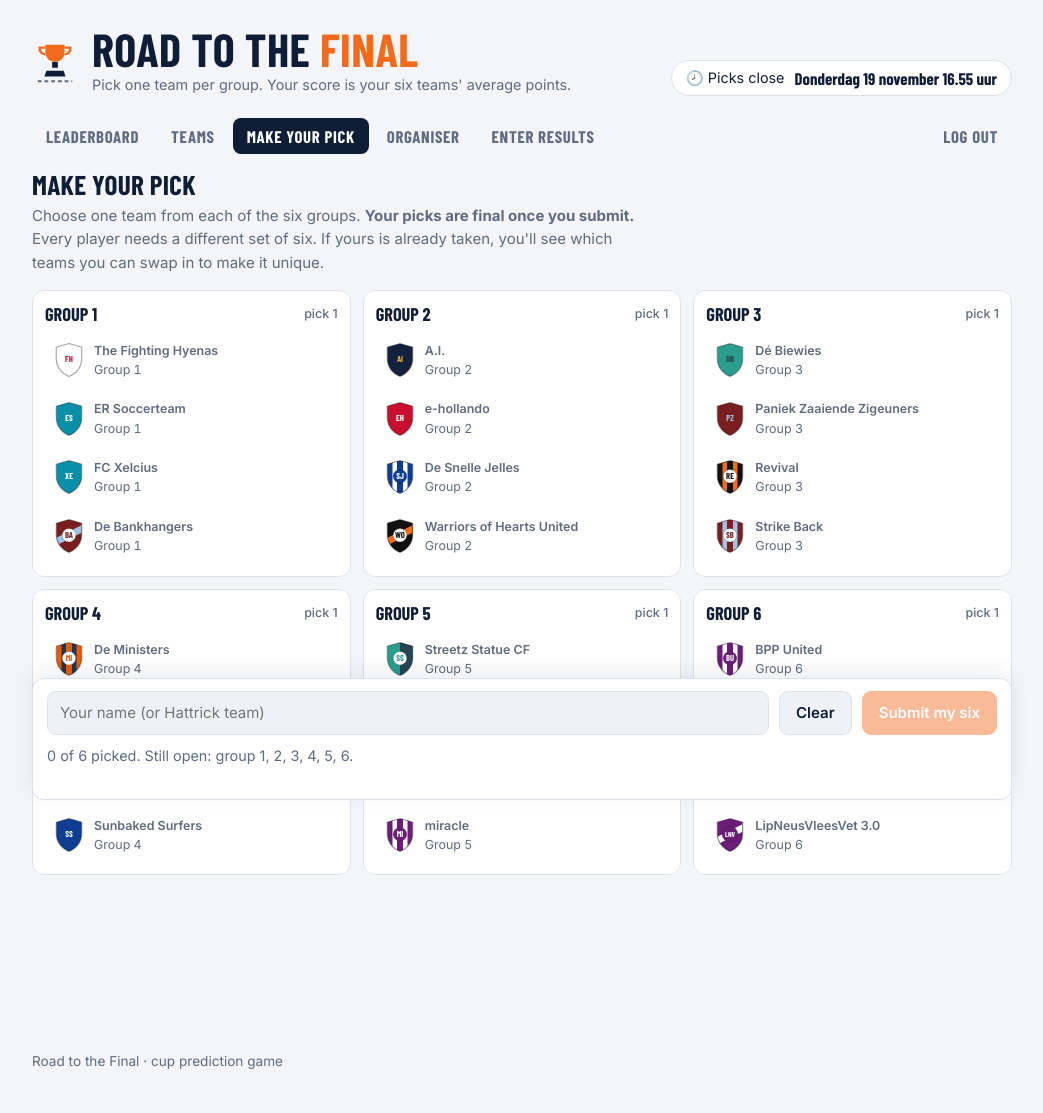
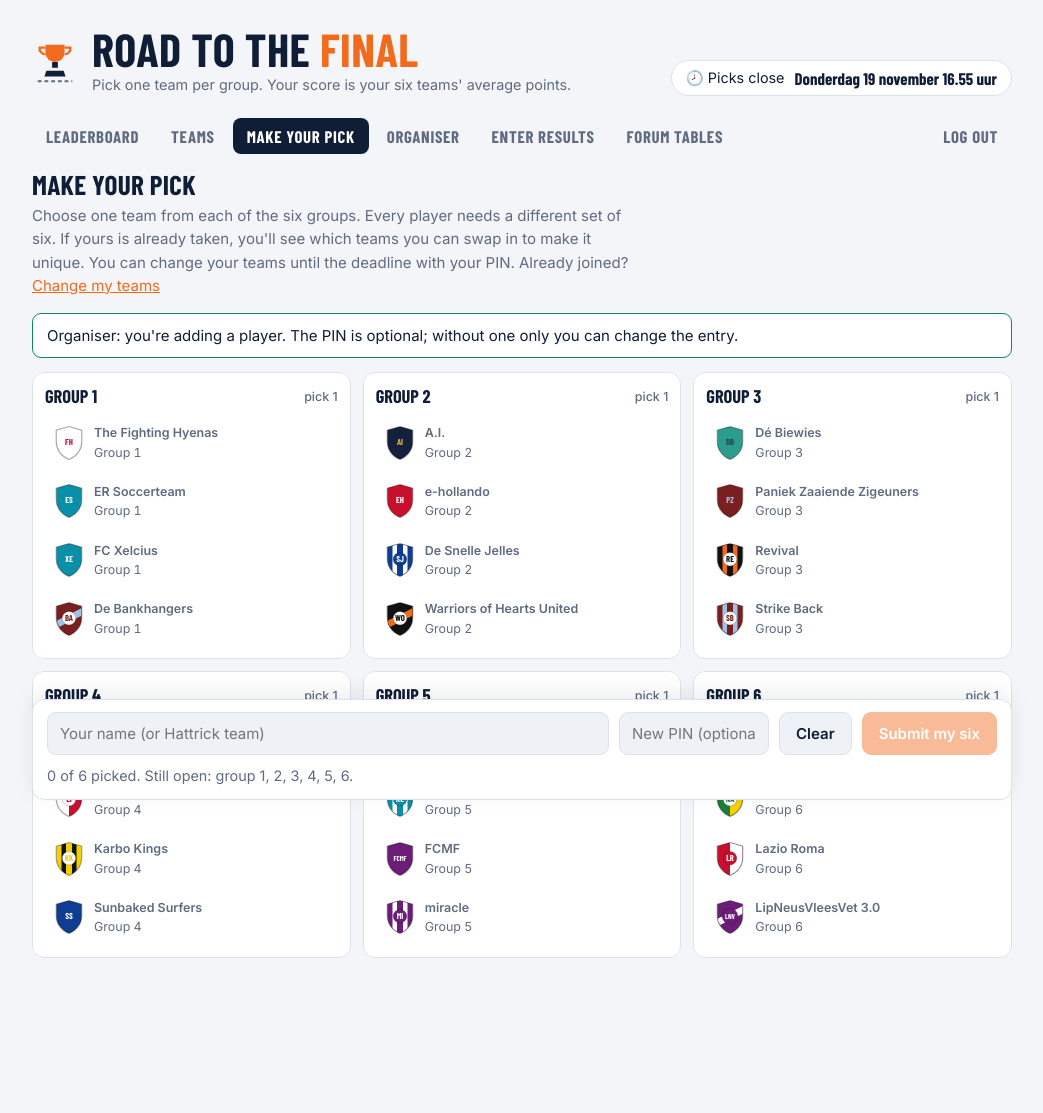
Before and after one commit to Ronnehn/RoadToTheFinal, a FastAPI app: page /pick in a window 1280 px wide. Shown: the top 1113 px of the page, without its empty margins (118-1161 px from the left). Before the commit the page ends 1069 px from the top, so only its background shows below. Run offline with FastAPI, Linux system fonts and the light colour scheme; the visitor is signed in with stand-in values (Sample User, id 1); data comes from the database, SQL or seed files in the repository; data that the repository does not hold is empty; some web fonts are replaced.

Commit message:
Change picks with a PIN, late entries, paste match results, forum tables
- players set a PIN and can change their six until the deadline (still unique)
- organiser can add late entries and edit any entry
- paste all match results at once (A 2-1 B, nv, ns 4-3)
- Hattrick forum markup for standings and knock-outs
- match entry on by default for new installs

Co-Authored-By: Claude Opus 5.5 <noreply@anthropic.com>
Claude-Session: https://claude.ai/code/session_01TCX3vQz5vUA7SWS1f5sM1T

```diff
--- a/app/main.py
+++ b/app/main.py
@@ -40,11 +40,11 @@ def is_admin(request):
     return bool(request.session.get("admin"))
 
 
-def page(request, name, status_code=200, **ctx):
+def page(request, template, status_code=200, **ctx):
     ctx.setdefault("state", None)
     ctx.update(is_admin=is_admin(request), picks_open=game.picks_open(), deadline_label=game.deadline_label(),
                deadline_iso=game.deadline().isoformat(), active_tab=ctx.get("active_tab", ""))
-    return templates.TemplateResponse(request, name, ctx, status_code=status_code)
+    return templates.TemplateResponse(request, template, ctx, status_code=status_code)
 
 
 def pick_round(state, request):
@@ -82,10 +82,53 @@ def teams_page(request: Request):
     return page(request, "teams.html", state=s, rnd=rnd, rows=rows, prev=prev, hide=hide, active_tab="teams")
 
 
+def editing_entry(request):
+    eid = request.session.get("entry")
+    return db.one("SELECT * FROM rtf_entries WHERE id = ?", (eid,)) if eid else None
+
+
 @app.get("/pick", response_class=HTMLResponse)
 def pick_form(request: Request):
     s = State()
-    return page(request, "pick.html", state=s, active_tab="pick", error=None, form={}, avail=None)
+    e = editing_entry(request)
+    form = {"name": e["name"], **{f"g{g}": e[f"g{g}"] for g in GROUPS}} if e else {}
+    return page(request, "pick.html", state=s, active_tab="pick", error=None, form=form, avail=None, editing=e)
+
+
+@app.get("/pick/new")
+def pick_new(request: Request):
+    request.session.pop("entry", None)
+    return RedirectResponse("/pick", 303)
+
+
+@app.get("/pick/change", response_class=HTMLResponse)
+def change_form(request: Request):
+    return page(request, "change.html", active_tab="pick", error=None, name="")
+
+
+_pin_fails: dict[str, list[float]] = {}
+
+
+@app.post("/pick/change", response_class=HTMLResponse)
+async def change_login(request: Request):
+    form = await request.form()
+    name = " ".join((form.get("name") or "").split())
+    pin = (form.get("pin") or "").strip()
+    ip = request.client.host if request.client else "?"
+    now = time.time()
+    recent = [t for t in _pin_fails.get(ip, []) if now - t < 600]
+    if not game.picks_open():
+        return page(request, "change.html", active_tab="pick", error=f"Picks closed on {game.deadline_label()}.", name=name)
+    if len(recent) >= 8:
+        return page(request, "change.html", active_tab="pick", error="Too many wrong tries. Wait 10 minutes.", name=name)
+    e = db.one("SELECT * FROM rtf_entries WHERE name_key = ?", (game.norm(name),))
+    if not e or not game.check_pin(pin, e.get("pin_hash")):
+        _pin_fails[ip] = recent + [now]
+        time.sleep(1)
+        msg = "Name or PIN is wrong." if not e or e.get("pin_hash") else "This entry has no PIN. Ask the organiser to change it for you."
+        return page(request, "change.html", active_tab="pick", error=msg, name=name)
+    request.session["entry"] = e["id"]
+    return RedirectResponse("/pick", 303)
 
 
 @app.post("/api/check")
@@ -100,7 +143,8 @@ async def api_check(request: Request):
             tid = 0
         if tid and s.by_id.get(tid, {}).get("grp") == g:
             picks[g] = tid
-    return JSONResponse(game.availability(s, picks))
+    e = editing_entry(request)
+    return JSONResponse(game.availability(s, picks, e["combo_key"] if e else None))
 
 
 _recent_posts: dict[str, list[float]] = {}
@@ -122,7 +166,11 @@ async def pick_submit(request: Request):
             tid = 0
         if tid and s.by_id.get(tid, {}).get("grp") == g:
             picks[g] = tid
-    ctx = dict(state=s, active_tab="pick", form={"name": name, **{f"g{g}": picks.get(g) for g in GROUPS}}, avail=None)
+    editing = editing_entry(request)
+    if editing and not is_admin(request):
+        name = editing["name"]
+    pin = (form.get("pin") or "").strip()
+    ctx = dict(state=s, active_tab="pick", form={"name": name, **{f"g{g}": picks.get(g) for g in GROUPS}}, avail=None, editing=editing)
 
     def fail(msg, avail=None):
         return page(request, "pick.html", error=msg, status_code=400, **{**ctx, "avail": avail})
@@ -138,15 +186,35 @@ async def pick_submit(request: Request):
         return fail("Pick one team in every group.")
     if any(s.is_out(t, s.last_round) for t in picks.values()):
         return fail("One of your teams is already out of the cup. Pick another one.")
-    if db.one("SELECT id FROM rtf_entries WHERE name_key = ?", (game.norm(name),)):
+    clash = db.one("SELECT id FROM rtf_entries WHERE name_key = ?", (game.norm(name),))
+    if clash and (not editing or clash["id"] != editing["id"]):
         return fail(f"The name “{name}” is already in the game. Use your full name or add your Hattrick team name.")
+    if not editing and not is_admin(request) and not (pin.isdigit() and 4 <= len(pin) <= 8):
+        return fail("Choose a PIN of 4 to 8 digits. You need it to change your teams before the deadline.")
+    if pin and not (pin.isdigit() and 4 <= len(pin) <= 8):
+        return fail("A PIN must be 4 to 8 digits.")
     key = game.combo_key([picks[g] for g in GROUPS])
-    avail = game.availability(s, picks)
+    avail = game.availability(s, picks, editing["combo_key"] if editing else None)
     if not avail["free"]:
         return fail("Someone already has exactly these six teams. Swap one team for one of the options below.", avail)
+    if editing:
+        try:
+            sets = ", ".join(f"g{g} = ?" for g in GROUPS)
+            params = [name, game.norm(name), key, *[picks[g] for g in GROUPS]]
+            extra = ""
+            if pin:
+                extra = ", pin_hash = ?"
+                params.append(game.hash_pin(pin))
+            db.execute(f"UPDATE rtf_entries SET name = ?, name_key = ?, combo_key = ?, {sets}{extra} WHERE id = ?", (*params, editing["id"]))
+        except Exception:
+            return fail("Someone submitted exactly these six teams a moment ago. Swap one team.",
+                        game.availability(State(), picks, editing["combo_key"]))
+        request.session.pop("entry", None)
+        entry = db.one("SELECT * FROM rtf_entries WHERE id = ?", (editing["id"],))
+        return page(request, "done.html", state=State(), entry=entry, active_tab="pick", changed=True, pin_set=bool(entry.get("pin_hash")))
     try:
-        db.execute(f"INSERT INTO rtf_entries (name, name_key, combo_key, {', '.join('g' + g for g in GROUPS)}) VALUES (?, ?, ?, ?, ?, ?, ?, ?, ?)",
-                   (name, game.norm(name), key, *[picks[g] for g in GROUPS]))
+        db.execute(f"INSERT INTO rtf_entries (name, name_key, combo_key, {', '.join('g' + g for g in GROUPS)}, pin_hash) VALUES (?, ?, ?, ?, ?, ?, ?, ?, ?, ?)",
+                   (name, game.norm(name), key, *[picks[g] for g in GROUPS], game.hash_pin(pin) if pin else None))
     except Exception as e:  # UNIQUE constraint: someone submitted the same name or six a moment ago
         msg = str(e).lower()
         if "name_key" in msg:
@@ -154,7 +222,7 @@ async def pick_submit(request: Request):
         return fail("Someone submitted exactly these six teams a moment ago. Swap one team for one of the options below.",
                     game.availability(State(), picks))
     entry = db.one("SELECT * FROM rtf_entries WHERE combo_key = ?", (key,))
-    return page(request, "done.html", state=State(), entry=entry, active_tab="pick")
+    return page(request, "done.html", state=State(), entry=entry, active_tab="pick", changed=False, pin_set=bool(pin))
 
 
 @app.get("/files/{file_id}")
@@ -243,6 +311,22 @@ def delete_entry(request: Request, eid: int):
     return RedirectResponse("/admin?msg=Player+removed.#players", 303)
 
 
+@app.get("/admin/entries/{eid}/edit")
+def edit_entry(request: Request, eid: int):
+    require_admin(request)
+    request.session["entry"] = eid
+    return RedirectResponse("/pick", 303)
+
+
+@app.get("/admin/forum", response_class=HTMLResponse)
+def forum(request: Request):
+    require_admin(request)
+    s = State()
+    rnd = pick_round(s, request)
+    players, teams, kos = game.forum_tables(s, rnd) if rnd else ("", "", "")
+    return page(request, "admin/forum.html", state=s, rnd=rnd, players=players, teams=teams, kos=kos, active_tab="forum")
+
+
 @app.post("/admin/teams/{tid}")
 async def update_team(request: Request, tid: int):
     require_admin(request)
@@ -324,6 +408,23 @@ async def results_publish(request: Request):
     return RedirectResponse(f"/?round={parsed['round']}", 303)
 
 
+@app.post("/admin/results/paste-matches", response_class=HTMLResponse)
+async def results_paste_matches(request: Request):
+    require_admin(request)
+    form = await request.form()
+    s = State()
+    st = game.settings()
+    rnd = s.last_round + 1 if s.last_round else 1
+    prev = rnd - 1 if (rnd - 1) in s.rounds else None
+    active = s.active_after(prev) if prev else s.teams
+    text = form.get("text") or ""
+    rows, unread, notes = game.parse_match_lines(text, s, {t["id"] for t in active})
+    missing = [t["name"] for t in active if t["id"] not in rows]
+    return page(request, "admin/results.html", state=s, settings=st, mode="matches", parsed=None, text="",
+                errors={}, rows=rows, next_round=rnd, paste_text=text, paste_report={"read": len(rows), "unread": unread,
+                "notes": notes, "missing": missing})
+
+
 def _int(v):
     try:
         return max(0, int(v)) if v not in (None, "") else None
--- a/static/style.css
+++ b/static/style.css
@@ -269,3 +269,5 @@ fieldset.poule { min-width: 0; }
 .segbtn { display: inline-block; padding: 7px 14px; border-radius: 8px; font-weight: 600; color: var(--muted); text-decoration: none; }
 .segbtn[aria-selected="true"] { background: var(--panel); color: var(--ink); box-shadow: 0 1px 3px rgba(15,29,54,.12); }
 .segbtn[aria-disabled="true"] { opacity: .55; cursor: not-allowed; }
+
+[hidden] { display: none !important; }
--- a/templates/base.html
+++ b/templates/base.html
@@ -43,6 +43,7 @@
     {% if is_admin %}
     <a href="/admin" {% if active_tab == 'admin' %}aria-current="page"{% endif %}>Organiser</a>
     <a href="/admin/results" {% if active_tab == 'results' %}aria-current="page"{% endif %}>Enter results</a>
+    <a href="/admin/forum" {% if active_tab == 'forum' %}aria-current="page"{% endif %}>Forum tables</a>
     <a href="/admin/logout" class="admin-link">Log out</a>
     {% endif %}
   </nav>
--- a/templates/done.html
+++ b/templates/done.html
@@ -1,8 +1,9 @@
 {% extends "base.html" %}
 {% block title %}You're in · Road to the Final{% endblock %}
 {% block content %}
-<h2>You're in, {{ entry.name }}!</h2>
-<p class="lead">Your six teams are locked in. Nobody else can pick this combination. The leaderboard opens after the deadline ({{ deadline_label }}).</p>
+<h2>{{ 'Saved' if changed else "You're in" }}, {{ entry.name }}!</h2>
+<p class="lead">{% if changed %}Your new six is saved.{% else %}Your six teams are in. Nobody else can pick this combination.{% endif %}
+{% if pin_set %} You can change them until {{ deadline_label }} with your name and PIN under <a href="/pick/change">Change my teams</a>.{% endif %} The leaderboard opens after the deadline.</p>
 <div class="done-six">
   {% for g in GROUPS %}{% set t = state.by_id[entry['g' ~ g]] %}
   <div><span class="poule-tag">{{ g }}</span>{{ crest(t, False, 'md') }}<b>{{ t.name }}</b></div>
--- a/templates/pick.html
+++ b/templates/pick.html
@@ -5,9 +5,14 @@
   <h2>Picks are closed</h2>
   <p class="lead">The deadline was {{ deadline_label }}. Follow the game on the <a href="/">leaderboard</a>.</p>
 {% else %}
+  {% if editing %}
+  <h2>Change your six, {{ editing.name }}</h2>
+  <p class="lead">You can change your teams until {{ deadline_label }}, as long as nobody else has the exact same six. Your current teams are selected. <a href="/pick/new">Cancel</a></p>
+  {% else %}
   <h2>Make your pick</h2>
-  <p class="lead">Choose one team from each of the six groups. <b>Your picks are final once you submit.</b> Every player needs a different set of six. If yours is already taken, you'll see which teams you can swap in to make it unique.</p>
-  {% if not picks_open and is_admin %}<div class="notice">Picks are closed for players. As organiser you can still add a player.</div>{% endif %}
+  <p class="lead">Choose one team from each of the six groups. Every player needs a different set of six. If yours is already taken, you'll see which teams you can swap in to make it unique. You can change your teams until the deadline with your PIN. Already joined? <a href="/pick/change">Change my teams</a></p>
+  {% endif %}
+  {% if is_admin %}<div class="notice">Organiser: {% if editing %}you're editing {{ editing.name }}'s entry.{% else %}you're adding a player{% if not picks_open %} after the deadline{% endif %}. The PIN is optional; without one only you can change the entry.{% endif %}</div>{% endif %}
   {% if error %}<div class="err" role="alert">{{ error }}</div>{% endif %}
 
   <form method="post" action="/pick" id="pickForm">
@@ -30,9 +35,12 @@
 
     <div class="pickbar">
       <label for="pname" class="sr">Your name</label>
-      <input id="pname" name="name" placeholder="Your name (or Hattrick team)" autocomplete="name" maxlength="40" value="{{ form.get('name', '') }}" required>
+      <input id="pname" name="name" placeholder="Your name (or Hattrick team)" autocomplete="name" maxlength="40" value="{{ form.get('name', '') }}" required {% if editing and not is_admin %}readonly{% endif %}>
+      <label for="ppin" class="sr">PIN code</label>
+      <input id="ppin" name="pin" inputmode="numeric" pattern="[0-9]{4,8}" maxlength="8" autocomplete="off" style="flex:0 1 150px"
+             placeholder="{{ 'New PIN (optional)' if editing or is_admin else 'Choose a PIN (4–8 digits)' }}" {% if not editing and not is_admin %}required{% endif %}>
       <button type="button" class="btn" id="clearPick">Clear</button>
-      <button type="submit" class="btn primary" id="submitPick" disabled>Submit my six</button>
+      <button type="submit" class="btn primary" id="submitPick" disabled>{{ 'Save my changes' if editing else 'Submit my six' }}</button>
       <div class="status info" id="status">0 of 6 picked.</div>
       <div class="swaps" id="swaps" hidden></div>
     </div>
@@ -79,7 +87,7 @@ if (form) {
       submit.disabled = true;
     } else if (data && data.free) {
       statusEl.className = 'status ok';
-      statusEl.textContent = '✓ Nobody has this combination yet. Submit it to lock it in. You can’t change it afterwards.';
+      statusEl.textContent = '✓ Nobody else has this combination. You can change it until the deadline with your PIN.';
       submit.disabled = false;
     } else {
       statusEl.className = 'status info'; statusEl.textContent = 'Checking…'; submit.disabled = true;
```
Also changed, not shown: app/db.py (+10 -1 lines), app/game.py (+140 -3 lines), templates/admin/forum.html (added, +41 -0 lines), templates/admin/home.html (+7 -3 lines), templates/admin/results.html (+12 -0 lines), templates/change.html (added, +13 -0 lines), README.md.
